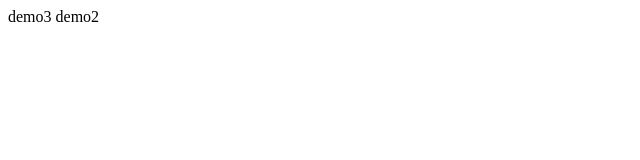
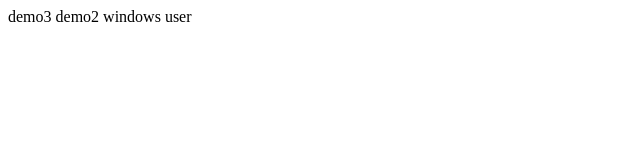
Before and after one commit to gittest9/part4.demo, a plain HTML site: page WebContent/index.html in a window 1280 px wide. Shown: the whole page, without its empty margins (0-640 px from the left). Drawn offline with Linux system fonts and the light colour scheme.

Commit message:
windows
windows user

```diff
--- a/WebContent/index.html
+++ b/WebContent/index.html
@@ -8,6 +8,7 @@
 demo3
 
 demo2
+windows user
 
 </body>
 </html>
```
